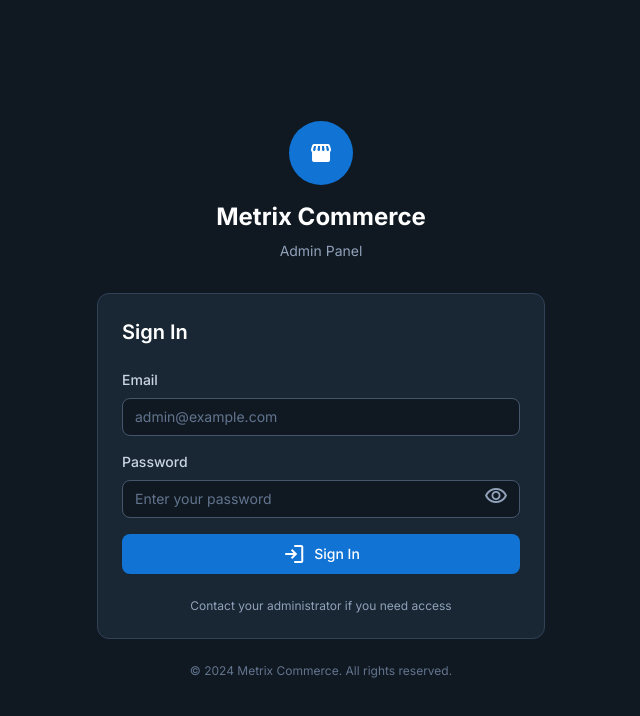
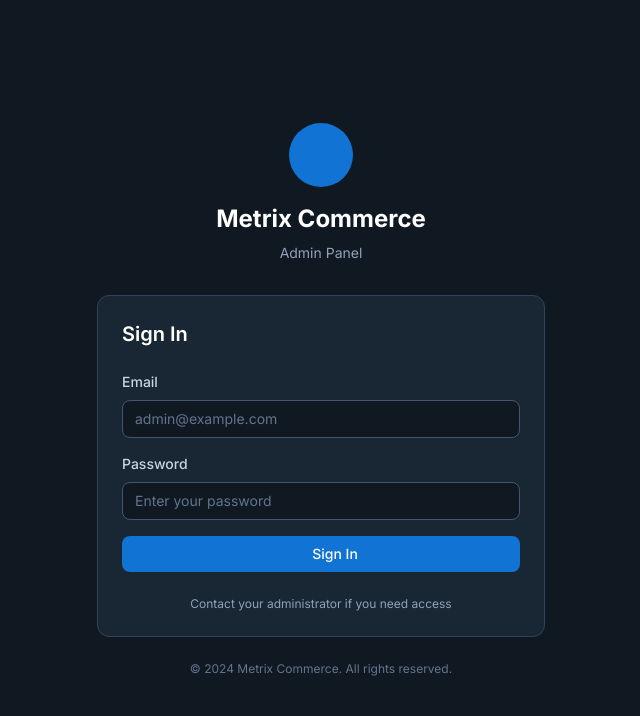
Before and after one commit to YounasKhan2/E-Commerce-Admin-Panel, a Next.js app: page /login in a window 1280 px wide. Shown: the top 716 px of the page, without its empty margins (319-959 px from the left). Built offline with nearby package versions, Linux system fonts and the light colour scheme; no server answers.

Commit message:
icon font text bug

```diff
--- a/app/globals.css
+++ b/app/globals.css
@@ -27,6 +27,21 @@
     'GRAD' 0,
     'opsz' 24;
   font-size: 20px;
+  text-rendering: optimizeLegibility;
+  -webkit-font-smoothing: antialiased;
+  -moz-osx-font-smoothing: grayscale;
+  /* Prevent text from showing before icon font loads */
+  user-select: none;
+  -webkit-user-select: none;
+}
+
+/* Hide text fallback before font loads */
+.material-symbols-outlined:not(.font-loaded) {
+  font-size: 0;
+  width: 20px;
+  height: 20px;
+  display: inline-block;
+  vertical-align: middle;
 }
 
 .material-symbols-outlined.fill {
--- a/app/layout.js
+++ b/app/layout.js
@@ -60,8 +60,30 @@ export default function RootLayout({ children }) {
     <html lang="en" className="dark" data-scroll-behavior="smooth">
       <head>
         <link
-          href="https://fonts.googleapis.com/css2?family=Material+Symbols+Outlined"
+          rel="preconnect"
+          href="https://fonts.googleapis.com"
+        />
+        <link
+          rel="preconnect"
+          href="https://fonts.gstatic.com"
+          crossOrigin="anonymous"
+        />
+        <link
+          href="https://fonts.googleapis.com/css2?family=Material+Symbols+Outlined:opsz,wght,FILL,GRAD@20..48,100..700,0..1,-50..200&display=swap"
           rel="stylesheet"
+        />
+        <script
+          dangerouslySetInnerHTML={{
+            __html: `
+              if (document.fonts) {
+                document.fonts.ready.then(function() {
+                  document.querySelectorAll('.material-symbols-outlined').forEach(function(el) {
+                    el.classList.add('font-loaded');
+                  });
+                });
+              }
+            `,
+          }}
         />
       </head>
       <body className={`${inter.variable} font-display antialiased`}>
```
Also changed, not shown: app/(dashboard)/settings/page.js (indentation only).
